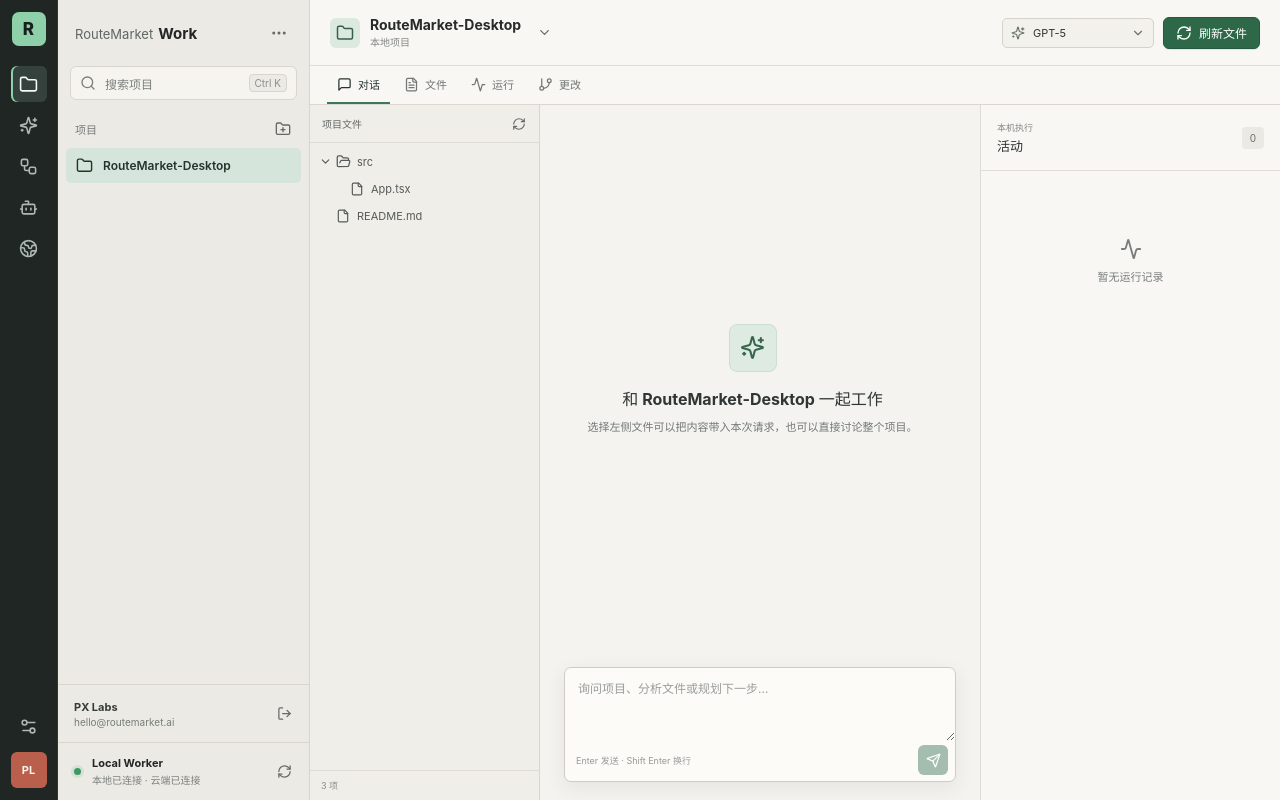
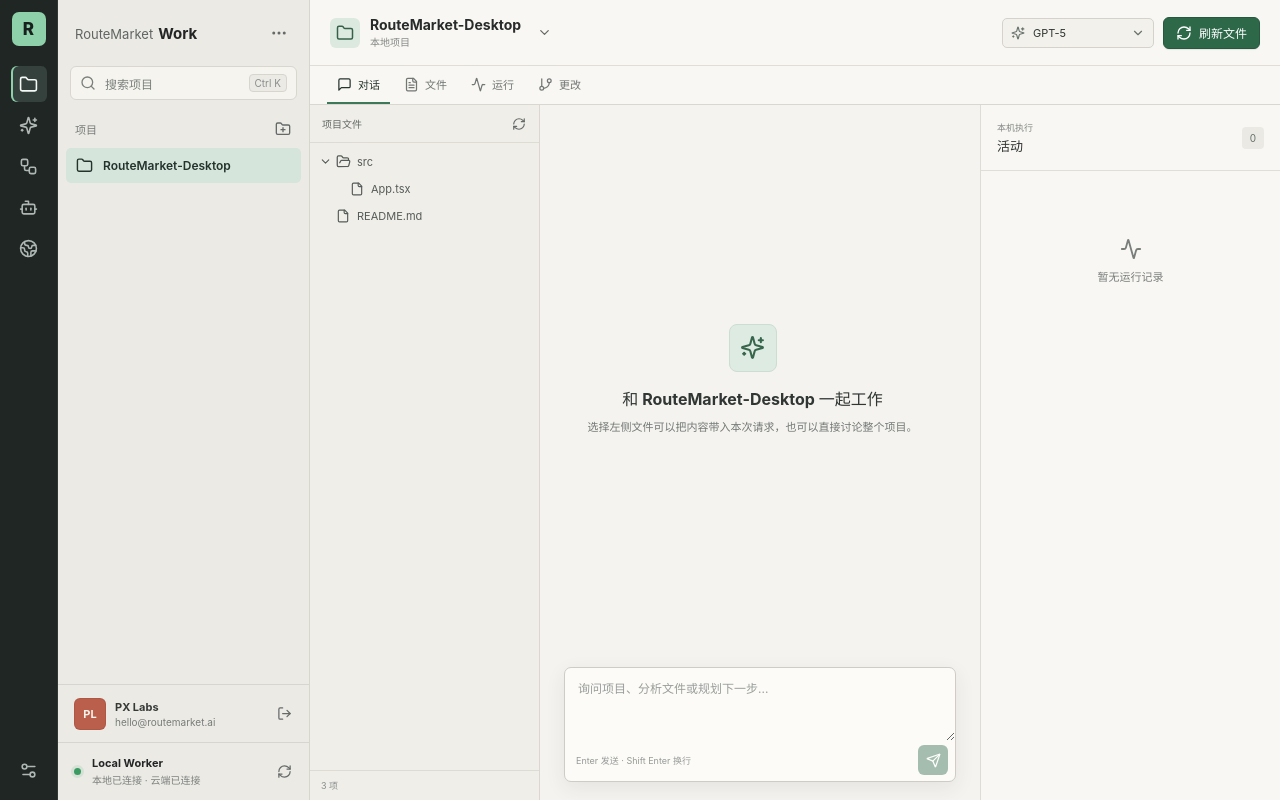
Before and after one commit to PXTechAI/RouteMarket-Work, a React (Vite) app in the folder apps/desktop/: page / in a window 1280 px wide. Built offline with nearby package versions, Linux system fonts and the light colour scheme.

Commit message:
fix(desktop): repair project chat and account panel

```diff
--- a/apps/desktop/src/renderer/src/App.tsx
+++ b/apps/desktop/src/renderer/src/App.tsx
@@ -496,6 +496,7 @@
       await api.sendProjectMessage({
         requestId,
         sessionId,
+        sentAt,
         model: selectedModelCode,
         message,
         project: {
@@ -538,8 +539,6 @@
     await api.stopProjectMessage(activeRequestId);
   }
 
-  const accountInitials = getInitials(state.account?.displayName);
-
   return (
     <div className="app-shell">
       <nav className="rail" aria-label="主导航">
@@ -553,7 +552,6 @@
         </div>
         <div className="rail-spacer" />
         <IconButton label="设置"><Settings2 size={19} /></IconButton>
-        <button className="avatar" title="账户" type="button">{accountInitials}</button>
       </nav>
 
       <aside className="project-sidebar">
@@ -1043,6 +1041,9 @@
   if (state.account) {
     return (
       <div className="account-panel">
+        <div className="account-avatar" aria-hidden="true">
+          {getInitials(state.account.displayName)}
+        </div>
         <div className="account-copy">
           <strong>{state.account.displayName}</strong>
           <span>{state.account.email ?? "RouteMarket account"}</span>
--- a/apps/desktop/src/renderer/src/styles.css
+++ b/apps/desktop/src/renderer/src/styles.css
@@ -68,8 +68,7 @@
   flex: 1;
 }
 
-.rail-button,
-.avatar {
+.rail-button {
   display: grid;
   place-items: center;
   width: 36px;
@@ -90,13 +89,6 @@
 
 .rail-button.active {
   box-shadow: inset 2px 0 #8dd0a9;
-}
-
-.avatar {
-  color: #f8f4ec;
-  background: #b95f4b;
-  font-size: 11px;
-  font-weight: 750;
 }
 
 .project-sidebar {
@@ -277,7 +269,7 @@
 
 .account-panel {
   display: grid;
-  grid-template-columns: minmax(0, 1fr) 27px;
+  grid-template-columns: 32px minmax(0, 1fr) 27px;
   align-items: center;
   gap: 9px;
   min-height: 58px;
@@ -286,7 +278,21 @@
 }
 
 .account-panel.signed-out {
+  grid-template-columns: minmax(0, 1fr) 27px;
   background: #e5e8e3;
+}
+
+.account-avatar {
+  display: grid;
+  place-items: center;
+  width: 32px;
+  height: 32px;
+  color: #f8f4ec;
+  background: #b95f4b;
+  border: 1px solid rgb(120 52 39 / 18%);
+  border-radius: 6px;
+  font-size: 11px;
+  font-weight: 750;
 }
 
 .account-copy {
--- a/apps/desktop/src/shared/desktop-api.ts
+++ b/apps/desktop/src/shared/desktop-api.ts
@@ -72,6 +72,7 @@
 export type ProjectChatRequest = {
   requestId: string;
   sessionId: string;
+  sentAt: string;
   model: string;
   message: string;
   project: {
```
Also changed, not shown: apps/desktop/src/main/project-chat-client.ts (+57 -0 lines), 1 other file (tests, documents, lock files or other folders).
